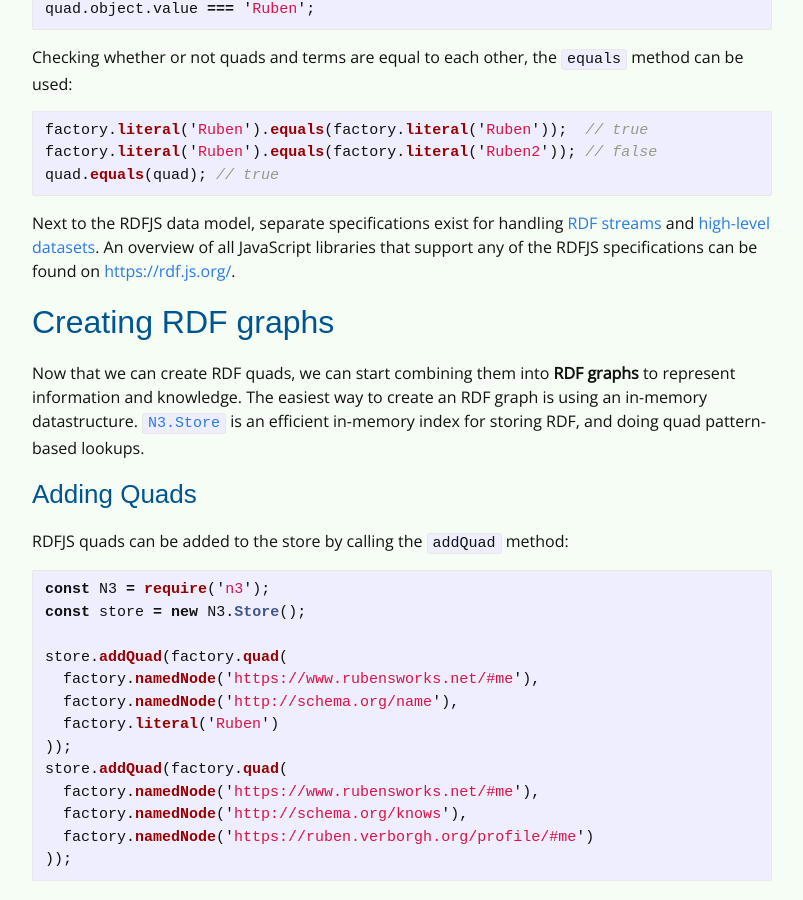
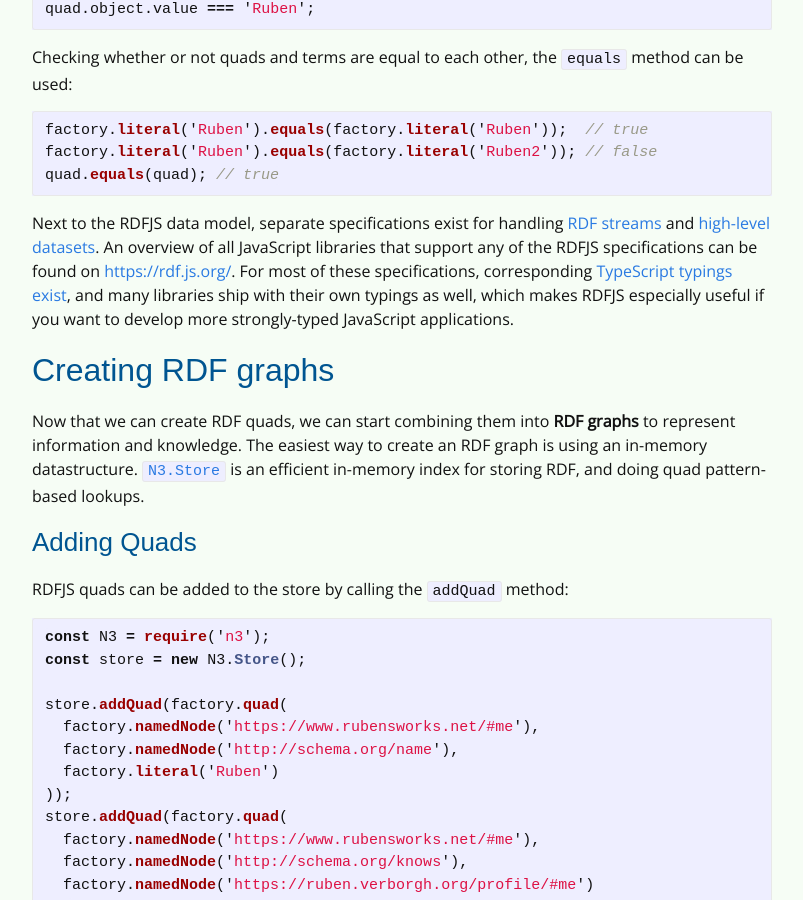
Before and after one commit to rubensworks/rubensworks.net, a Jekyll site: the page built from _posts/2019-09-27-using-rdf-in-javascript.markdown, in a window 1280 px wide and 900 px high, scrolled down 1957 px. Shown: the whole window, without its empty margins (238-1041 px from the left). Built offline with Jekyll 4.4.1, drawn with Linux system fonts in a browser that asks for light colours; some web fonts are replaced; comment, search, counter and statistics services are not loaded; some of the changed text lies outside the part shown.

Commit message:
Mention typings in using RDF post

```diff
--- a/_posts/2019-09-27-using-rdf-in-javascript.markdown
+++ b/_posts/2019-09-27-using-rdf-in-javascript.markdown
@@ -18,7 +18,7 @@ to illustrate that RDF is actually pretty easy to work with if you use the right
 <!--more-->
 
 To paraphrase [Dan Brickley and Libby Miller](https://book.validatingrdf.com/bookHtml005.html),
-people think using RDF is **hard** because of its **complexity**.
+people think using RDF is hard because of its complexity.
 However, RDF is actually pretty **simple**, it merely allows you to handle very **complex problems**.
 To handle these problems, flexible and expressive tools are needed.
 These tools should be easy to use, so that we don't get lost in the complexity of these problems during development.
@@ -109,6 +109,9 @@ Next to the RDFJS data model,
 separate specifications exist for handling [RDF streams](http://rdf.js.org/stream-spec/)
 and [high-level datasets](https://rdf.js.org/dataset-spec/).
 An overview of all JavaScript libraries that support any of the RDFJS specifications can be found on [https://rdf.js.org/](https://rdf.js.org/).
+For most of these specifications, corresponding [TypeScript typings exist](https://www.npmjs.com/package/@types/rdf-js),
+and many libraries ship with their own typings as well,
+which makes RDFJS especially useful if you want to develop more strongly-typed JavaScript applications.
 
 ## Creating RDF graphs
 
@@ -273,4 +276,4 @@ then the [`rdf-parse.js`](https://github.com/rubensworks/rdf-parse.js) can be us
 
 ## Querying RDF graphs
 
-TODO
+TODO: these were low-level, high-level requires ...
```
